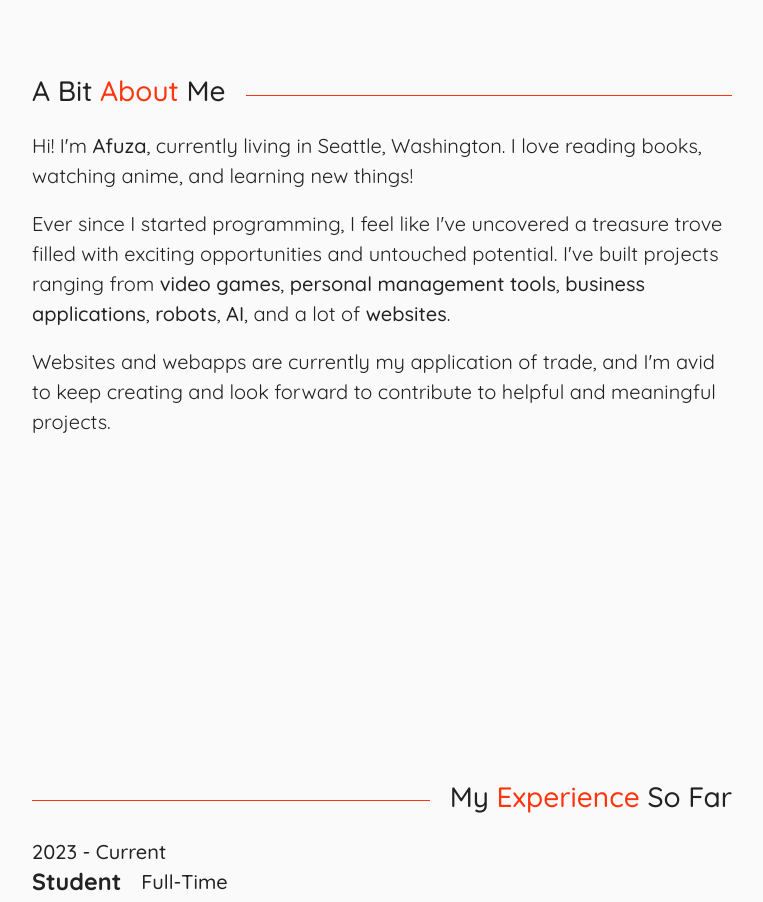
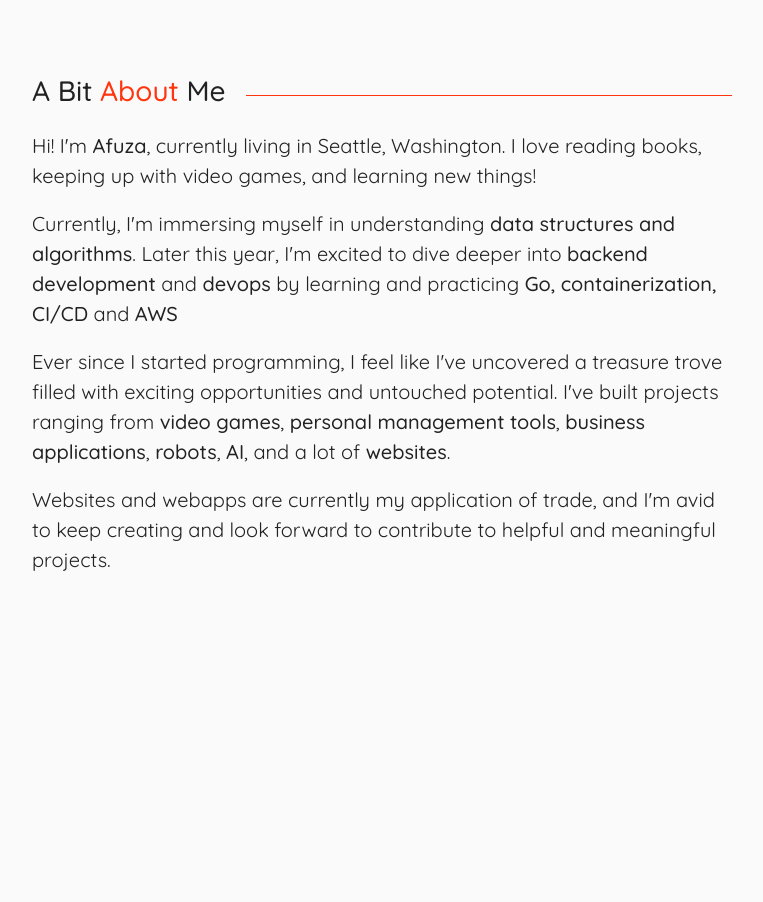
Before and after one commit to afutofu/afutofu.github.io, a React (Create React App) app: page / in a window 1280 px wide. Shown: the part 900-1802 px from the top of the page, without its empty margins (258-1021 px from the left). Built offline with nearby package versions, Linux system fonts and the light colour scheme.

Commit message:
Update About section to include current and near future learning activity

```diff
--- a/src/sections/About.js
+++ b/src/sections/About.js
@@ -212,8 +212,20 @@ const About = () => {
             <Descriptions ref={(el) => (descriptions = el)}>
               <Description>
                 Hi! I'm <DescriptionBold>Afuza</DescriptionBold>, currently
-                living in Seattle, Washington. I love reading books, watching
-                anime, and learning new things!
+                living in Seattle, Washington. I love reading books, keeping up
+                with video games, and learning new things!
+              </Description>
+              <Description>
+                Currently, I'm immersing myself in understanding{" "}
+                <DescriptionBold>
+                  data structures and algorithms
+                </DescriptionBold>
+                . Later this year, I'm excited to dive deeper into{" "}
+                <DescriptionBold>backend development</DescriptionBold> and{" "}
+                <DescriptionBold>devops</DescriptionBold> by learning and
+                practicing{" "}
+                <DescriptionBold>Go, containerization, CI/CD</DescriptionBold>{" "}
+                and <DescriptionBold>AWS</DescriptionBold>
               </Description>
               <Description>
                 Ever since I started programming, I feel like I've uncovered a
```
